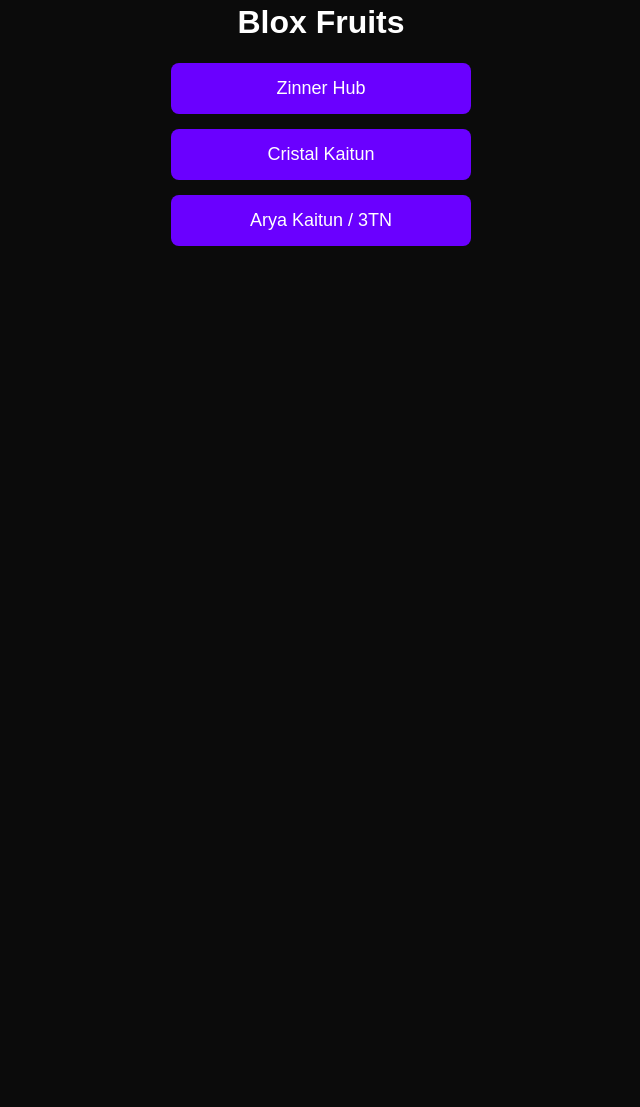
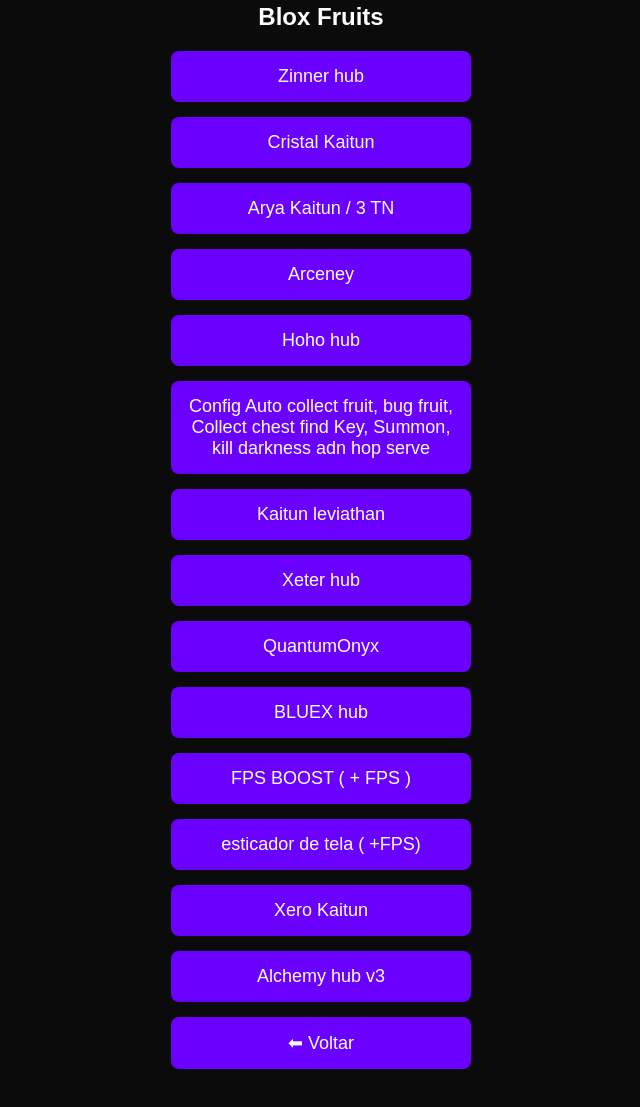
Before and after one commit to ZEUSKATANA2728828/Script-, a plain HTML site: page bloxfruits.html in a window 1280 px wide. Shown: the part 45-1152 px from the top of the page, without its empty margins (319-959 px from the left). Before the commit the page ends 800 px from the top, so only its background shows below. Drawn offline with Linux system fonts and the light colour scheme.

Commit message:
Update bloxfruits.html

```diff
--- a/bloxfruits.html
+++ b/bloxfruits.html
@@ -1,17 +1,36 @@
 <!DOCTYPE html>
 <html>
 <head>
-  <meta charset="UTF-8">
-  <title>Blox Fruits</title>
-  <link rel="stylesheet" href="style.css">
+<meta charset="UTF-8">
+<title>Blox Fruits</title>
+<link rel="stylesheet" href="style.css">
 </head>
 <body>
 
-<h1>Blox Fruits</h1>
+<h2>Blox Fruits</h2>
 
-<button onclick="go('zinner.html')">Zinner Hub</button>
+<button onclick="go('zinner.html')">Zinner hub</button>
 <button onclick="go('cristal.html')">Cristal Kaitun</button>
-<button onclick="go('arya.html')">Arya Kaitun / 3TN</button>
+<button onclick="go('arya.html')">Arya Kaitun / 3 TN</button>
+<button onclick="go('arceney.html')">Arceney</button>
+
+<button onclick="go('hoho.html')">Hoho hub</button>
+
+<button onclick="go('hoho_config.html')">
+Config Auto collect fruit, bug fruit, Collect chest find Key, Summon, kill darkness adn hop serve
+</button>
+
+<button onclick="go('leviathan.html')">Kaitun leviathan</button>
+<button onclick="go('xeter.html')">Xeter hub</button>
+<button onclick="go('quantumonyx.html')">QuantumOnyx</button>
+<button onclick="go('bluex.html')">BLUEX hub</button>
+<button onclick="go('fpsboost.html')">FPS BOOST ( + FPS )</button>
+<button onclick="go('esticador.html')">esticador de tela ( +FPS)</button>
+
+<button onclick="go('xerokaitun.html')">Xero Kaitun</button>
+<button onclick="go('alchemy.html')">Alchemy hub v3</button>
+
+<button onclick="go('index.html')">⬅ Voltar</button>
 
 <script src="script.js"></script>
 </body>
```
